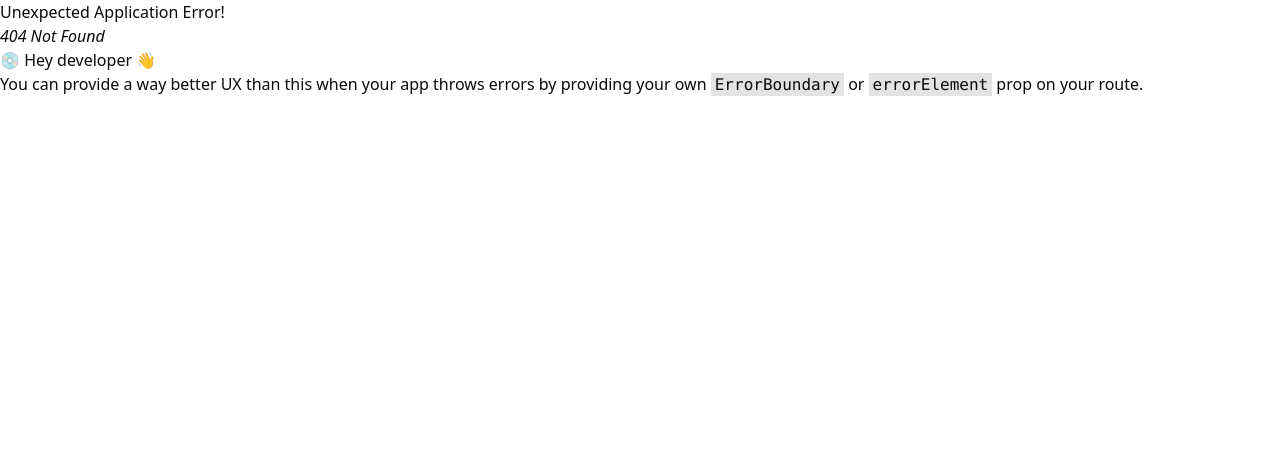
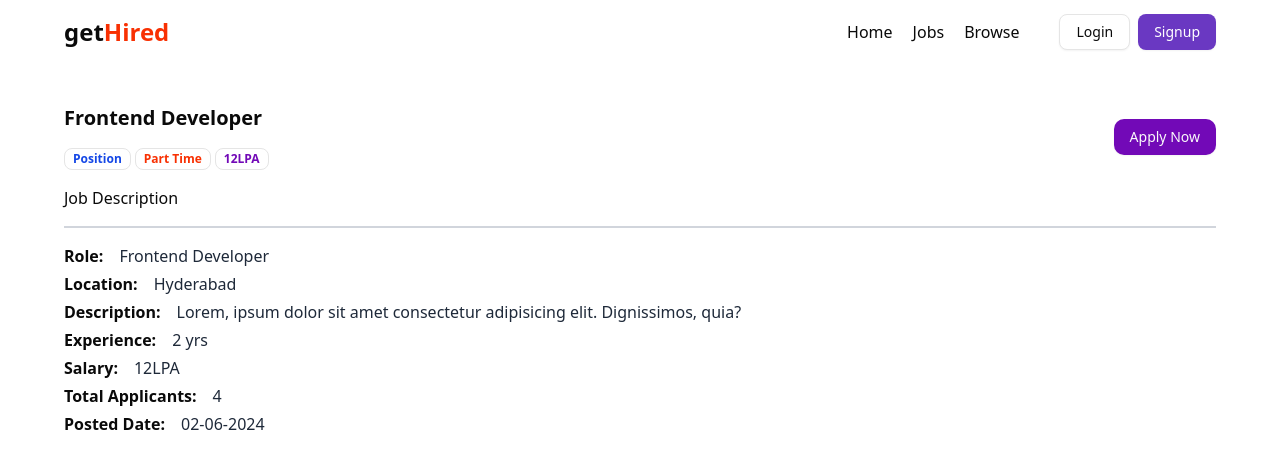
Before and after one commit to ujjwalofficial102/GETHIRED, a React (Vite) app in the folder frontend/: page /description/1 in a window 1280 px wide. Before the commit this address had no page. Shown: the top 468 px of the page. Built offline with nearby package versions, Linux system fonts and the light colour scheme; the HTML template or start-up script is replaced by a standard one.

Commit message:
job description page setup

```diff
--- a/frontend/src/App.jsx
+++ b/frontend/src/App.jsx
@@ -1,12 +1,12 @@
 import { createBrowserRouter, RouterProvider } from "react-router-dom";
 import "./App.css";
-import Navbar from "./components/shared/Navbar";
 import Login from "./components/auth/Login";
 import Signup from "./components/auth/Signup";
 import Home from "./components/Home";
 import Jobs from "./components/Jobs";
 import Browse from "./components/Browse";
 import Profile from "./components/Profile";
+import JobDescription from "./components/JobDescription";
 
 const appRouter = createBrowserRouter([
   {
@@ -24,6 +24,10 @@ const appRouter = createBrowserRouter([
   {
     path: "/jobs",
     element: <Jobs />,
+  },
+  {
+    path: "/description/:id",
+    element: <JobDescription />,
   },
   {
     path: "/browse",
--- a/frontend/src/components/Job.jsx
+++ b/frontend/src/components/Job.jsx
@@ -3,8 +3,11 @@ import { Button } from "./ui/button";
 import { Bookmark } from "lucide-react";
 import { Avatar, AvatarImage } from "./ui/avatar";
 import { Badge } from "./ui/badge";
+import { useNavigate } from "react-router-dom";
 
 const Job = () => {
+  const navigate = useNavigate();
+  const jobId = "ihskdfhdskfdsf";
   return (
     <div className="p-5 rounded-md shadow-xl bg-white border border-gray-100 transform transition-transform duration-300 hover:scale-105">
       <div className="flex justify-between items-center">
@@ -44,8 +47,14 @@ const Job = () => {
         </Badge>
       </div>
       <div className="flex items-center gap-4 flex-wrap mt-5">
-        <Button variant="outline">Details</Button>
-        <Button className="bg-[#7209B7] hover:bg-[#7209d7]">
+        <Button
+          className="cursor-pointer"
+          variant="outline"
+          onClick={() => navigate(`/description/${jobId}`)}
+        >
+          Details
+        </Button>
+        <Button className="bg-[#7209B7] hover:bg-[#7209d7] cursor-pointer">
           Save For Later
         </Button>
       </div>
--- /dev/null
+++ b/frontend/src/components/JobDescription.jsx
@@ -0,0 +1,79 @@
+import React from "react";
+import { Badge } from "./ui/badge";
+import { Button } from "./ui/button";
+import Navbar from "./shared/Navbar";
+
+const JobDescription = () => {
+  const isApplied = false;
+  return (
+    <div>
+      <Navbar />
+      <div className="max-w-6xl mx-auto my-10">
+        <div className="flex items-center justify-between">
+          <div>
+            <h1 className="font-bold text-xl">Frontend Developer</h1>
+            <div className="flex gap-1 items-center mt-4">
+              <Badge className={"text-blue-700 font-bold "} variant="ghost">
+                Position
+              </Badge>
+              <Badge className={"text-[#F83002] font-bold "} variant="ghost">
+                Part Time
+              </Badge>
+              <Badge className={"text-[#7209B7] font-bold "} variant="ghost">
+                12LPA
+              </Badge>
+            </div>
+          </div>
+          <Button
+            disabled={isApplied}
+            className={`rounded-lg ${
+              !isApplied && "bg-[#7209B7] hover:bg-[#5F32AD] cursor-pointer"
+            }`}
+          >
+            {isApplied ? "Already Applied" : "Apply Now"}
+          </Button>
+        </div>
+        <h1 className="border-b-2 border-b-gray-300 font-medium py-4">
+          Job Description
+        </h1>
+        <div className="my-4">
+          <h1 className="font-bold my-1">
+            Role:
+            <span className="pl-4 font-normal text-gray-800">
+              Frontend Developer
+            </span>
+          </h1>
+          <h1 className="font-bold my-1">
+            Location:
+            <span className="pl-4 font-normal text-gray-800">Hyderabad</span>
+          </h1>
+          <h1 className="font-bold my-1">
+            Description:
+            <span className="pl-4 font-normal text-gray-800">
+              Lorem, ipsum dolor sit amet consectetur adipisicing elit.
+              Dignissimos, quia?
+            </span>
+          </h1>
+          <h1 className="font-bold my-1">
+            Experience:
+            <span className="pl-4 font-normal text-gray-800">2 yrs</span>
+          </h1>
+          <h1 className="font-bold my-1">
+            Salary:
+            <span className="pl-4 font-normal text-gray-800">12LPA</span>
+          </h1>
+          <h1 className="font-bold my-1">
+            Total Applicants:
+            <span className="pl-4 font-normal text-gray-800">4</span>
+          </h1>
+          <h1 className="font-bold my-1">
+            Posted Date:
+            <span className="pl-4 font-normal text-gray-800">02-06-2024</span>
+          </h1>
+        </div>
+      </div>
+    </div>
+  );
+};
+
+export default JobDescription;
--- a/frontend/src/components/Profile.jsx
+++ b/frontend/src/components/Profile.jsx
@@ -32,7 +32,7 @@ const Profile = () => {
               </p>
             </div>
           </div>
-          <Button className="text-right" variant="outline">
+          <Button className="text-right cursor-pointer" variant="outline">
             <Pen />
           </Button>
         </div>
--- a/frontend/src/components/shared/Footer.jsx
+++ b/frontend/src/components/shared/Footer.jsx
@@ -6,8 +6,10 @@ const Footer = () => {
       <div className="container mx-auto px-4">
         <div className="flex flex-col md:flex-row justify-between items-center">
           <div className="mb-4 md:mb-0">
-            <h2 className="text-xl font-bold">GetHired</h2>
-            <p className="text-sm">© 2024 Your Company. All rights reserved.</p>
+            <h2 className="text-xl font-bold">
+              get<span className="text-[#f83002]">Hired</span>
+            </h2>
+            <p className="text-sm">© 2024 getHired. All rights reserved.</p>
           </div>
 
           <div className="flex space-x-4 mt-4 md:mt-0">
```
